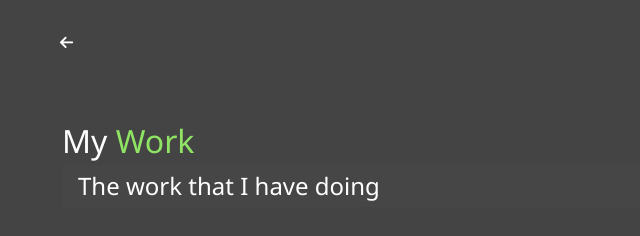
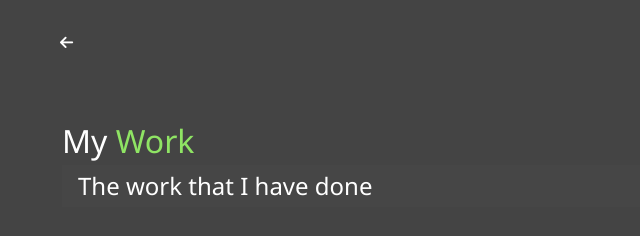
Before and after one commit to simonschamp/myportfolio2, a website: page list/work.html in a window 1280 px wide. Shown: the top 236 px of the page, 2-642 px from the left. Drawn offline with Linux system fonts and the light colour scheme.

Commit message:
Done modification

```diff
--- a/list/work.html
+++ b/list/work.html
@@ -60,7 +60,7 @@
         My
         <span class="text-secondary">Work</span>
       </h1>
-      <h2 class="small-heading">The work that I have doing</h2>
+      <h2 class="small-heading">The work that I have done</h2>
       <div class="projects">
         <div class="item">
           <a href="#!">
```
